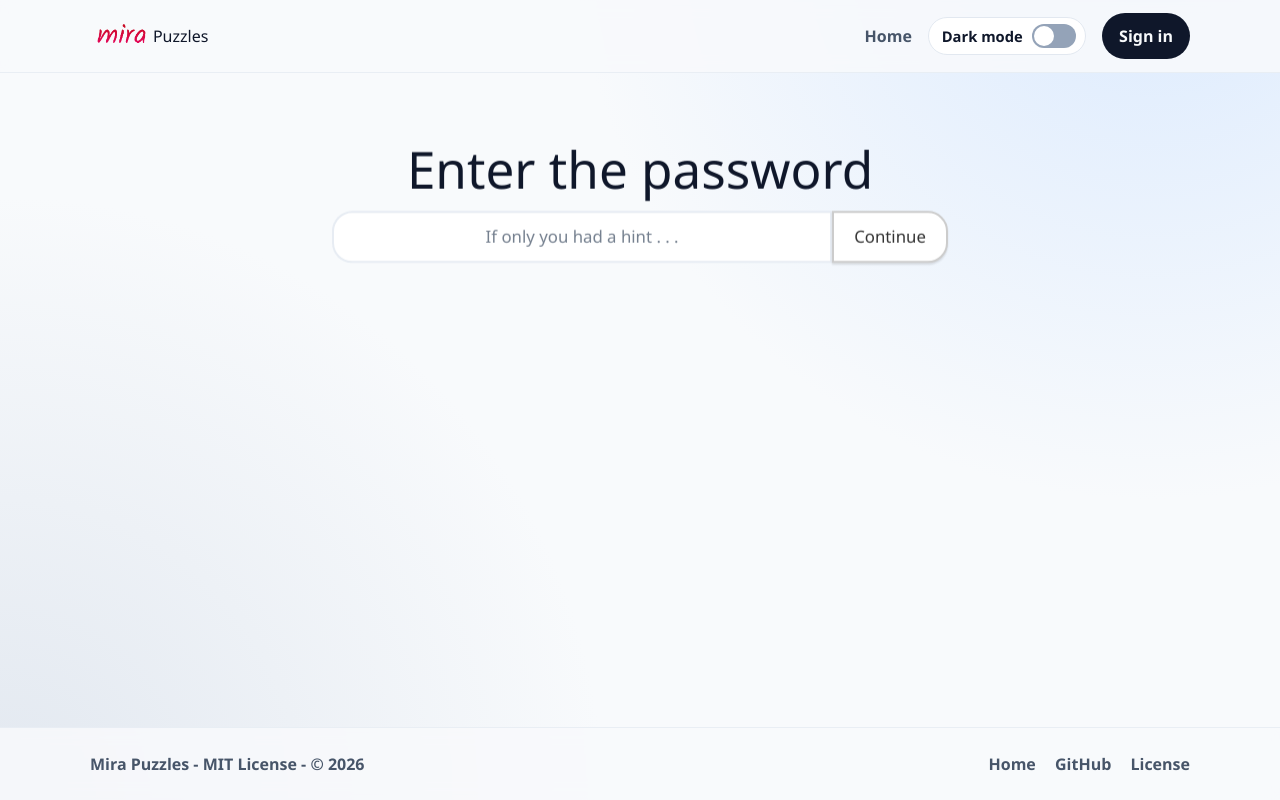
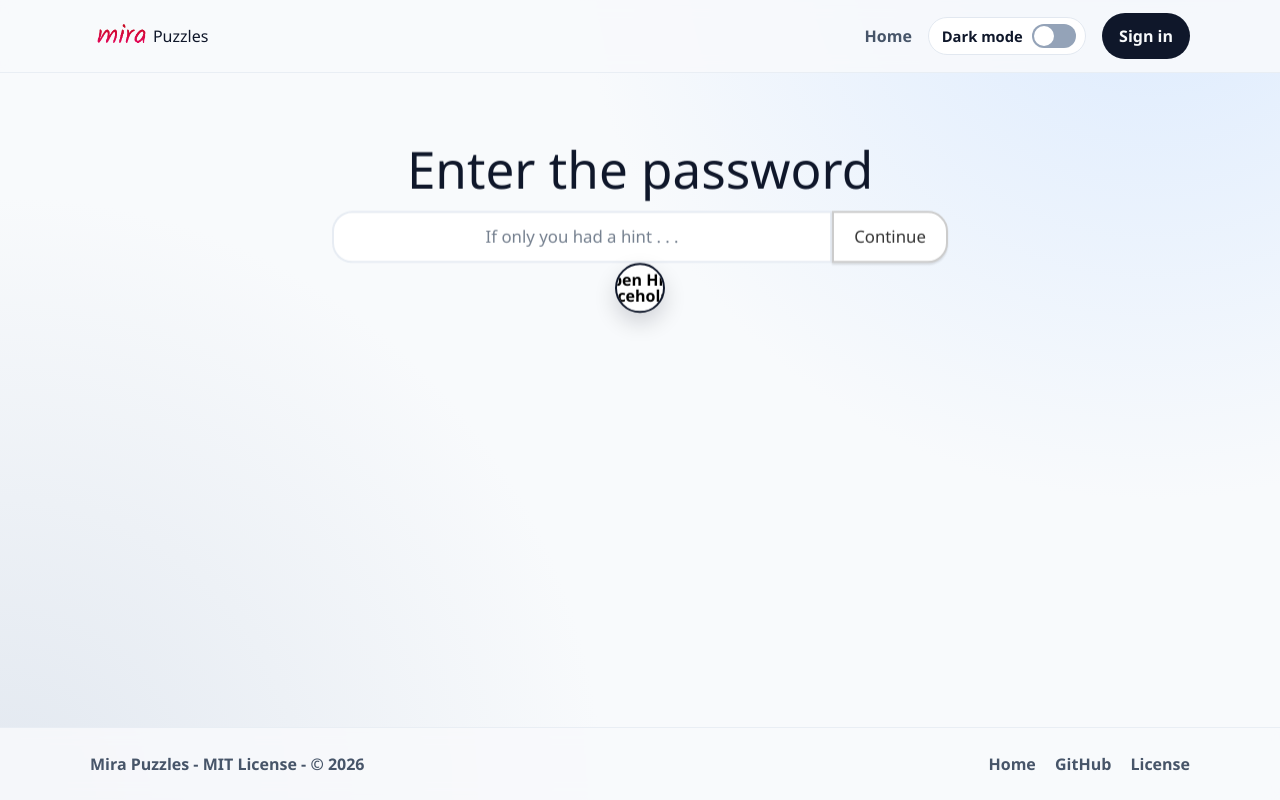
Before and after one commit to Mira-Studios/mira-puzzles, a Next.js app: page /dev-login in a window 1280 px wide. Built offline with nearby package versions, Linux system fonts and the light colour scheme; no server answers.

Commit message:
add hint button (wip)

```diff
--- a/app/dev-login/page.tsx
+++ b/app/dev-login/page.tsx
@@ -1,5 +1,5 @@
 "use client";
-import { Puzzle, PWBox, sha256Keyed } from "../puzzle";
+import { Puzzle, Hint, PWBox, sha256Keyed } from "../puzzle";
 
 async function handleSubmit(pw: string) {
     const currentURL =  new URL(window.location.href);
@@ -13,6 +13,7 @@ function ValidPage() {
         <div className="centered">
             <h1>Enter the password</h1>
             <PWBox placeholder="If only you had a hint . . ." onSubmit={handleSubmit} />
+            <Hint>Hello</Hint>
         </div>
     );
 }
--- a/app/globals.css
+++ b/app/globals.css
@@ -72,6 +72,26 @@ body {
 img {
   max-width: 100%;
   height: auto;
+}
+
+button.hint-btn {
+  appearance: none;
+  background: #ffffff;
+  border: 2px solid var(--text);
+  color: #000000;
+  width: 50px;
+  height: 50px;
+  padding: 0;
+  box-sizing: border-box;
+  line-height: 1;
+  display: inline-flex;
+  align-items: center;
+  justify-content: center;
+  border-radius: 50%;
+  overflow: hidden;
+  cursor: pointer;
+  box-shadow: 0 10px 22px rgb(2 6 23 / 0.16);
+  font-weight: 600;
 }
 
 .pw-input {
--- a/app/puzzle.tsx
+++ b/app/puzzle.tsx
@@ -149,6 +149,22 @@ export function Puzzle({ ValidPage, InvalidPage, LoadingPage, ErrorPage, checkHa
     return wrapPage(content);
 }
 
+type HintProps = {
+    children: ReactNode
+}
+
+export function Hint({ children }: HintProps) {
+    const [open, setOpen] = useState(false);
+    return (
+        <>
+            <button type="button" className="hint-btn" onClick={() => setOpen(!open)}>
+                Open Hint (Placeholder)
+            </button>
+            {open ? children : <></>}
+        </>
+    );
+}
+
 type PWBoxProps = {
     placeholder?: string;
     onChange?: (value: string) => void;
```
